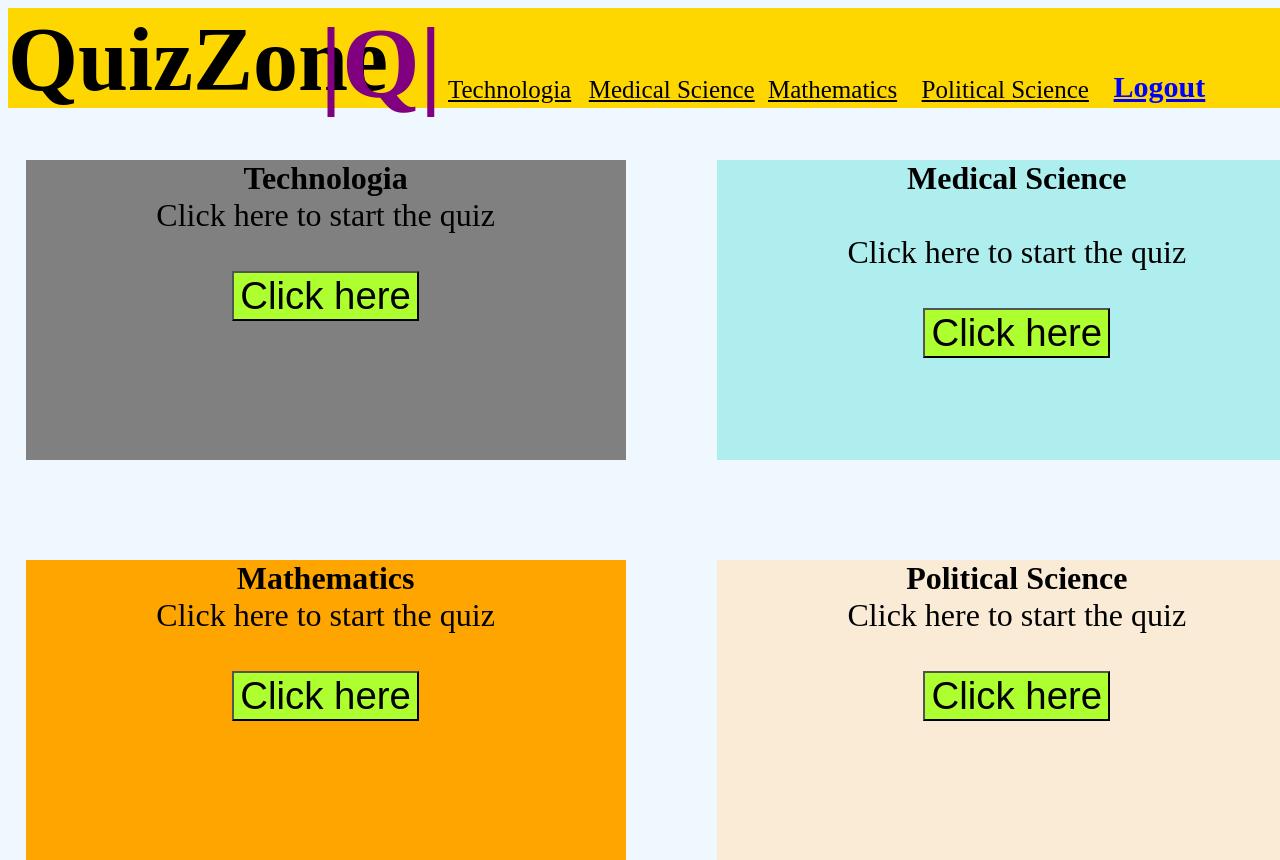
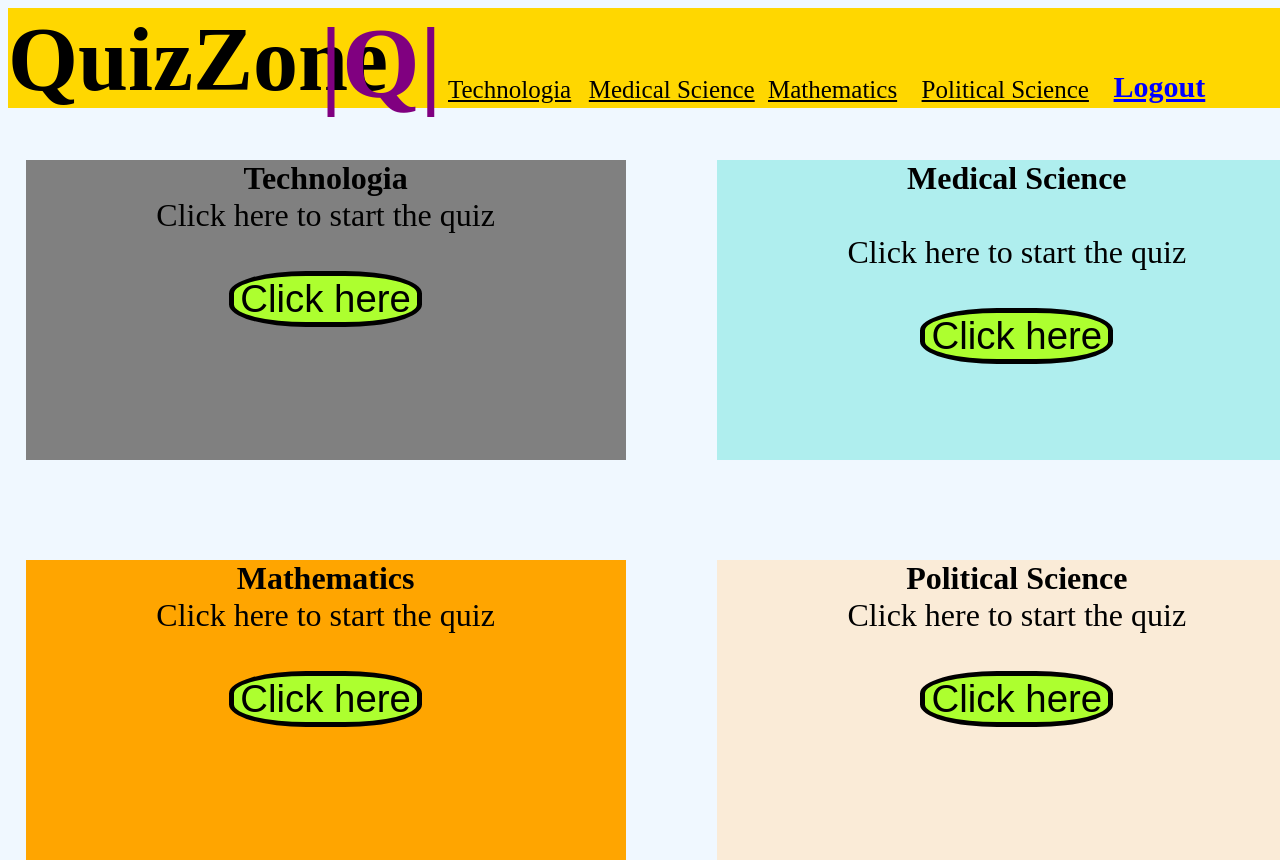
Before and after one commit to Pranatheesh-S/QuizManager, a website: page mainpage.html in a window 1280 px wide. Shown: the top 860 px of the page. Drawn offline with Linux system fonts and the light colour scheme.

Commit message:
web pages

```diff
--- a/mp.CSS
+++ b/mp.CSS
@@ -98,4 +98,6 @@ html{
 #sing,#ming,#ring,#king{
     font-size: larger;
     background-color: greenyellow;
+    border-radius: 40%;
+    border: 5px solid black;
 }
```
